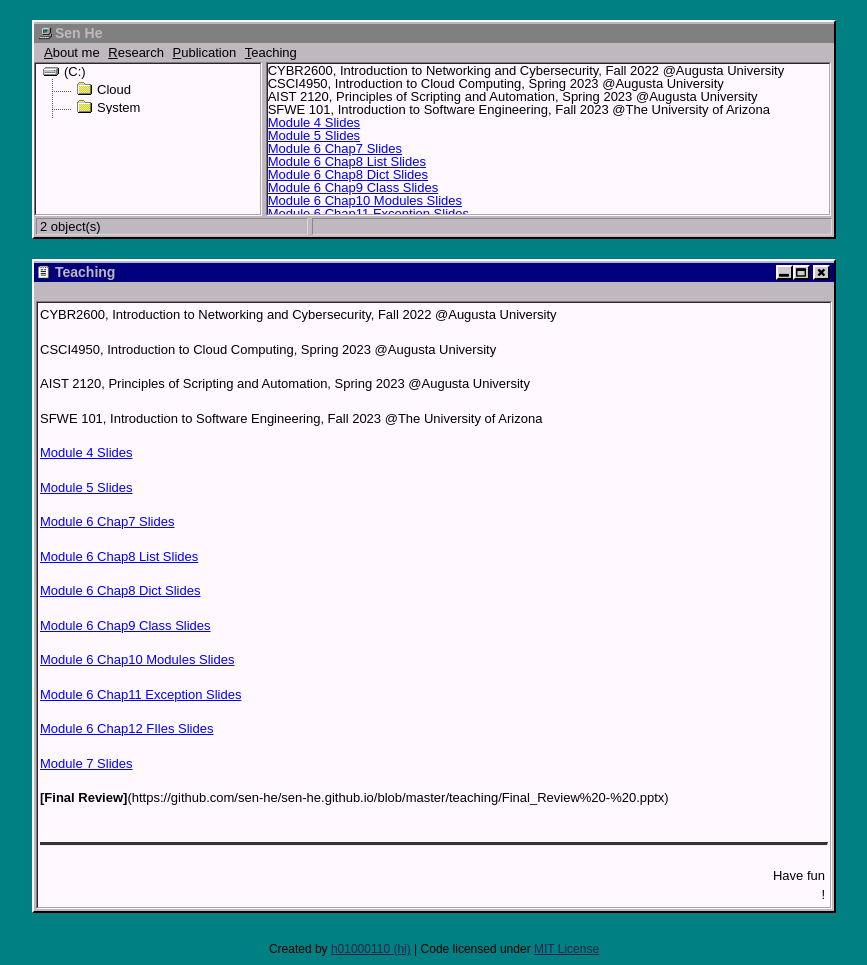
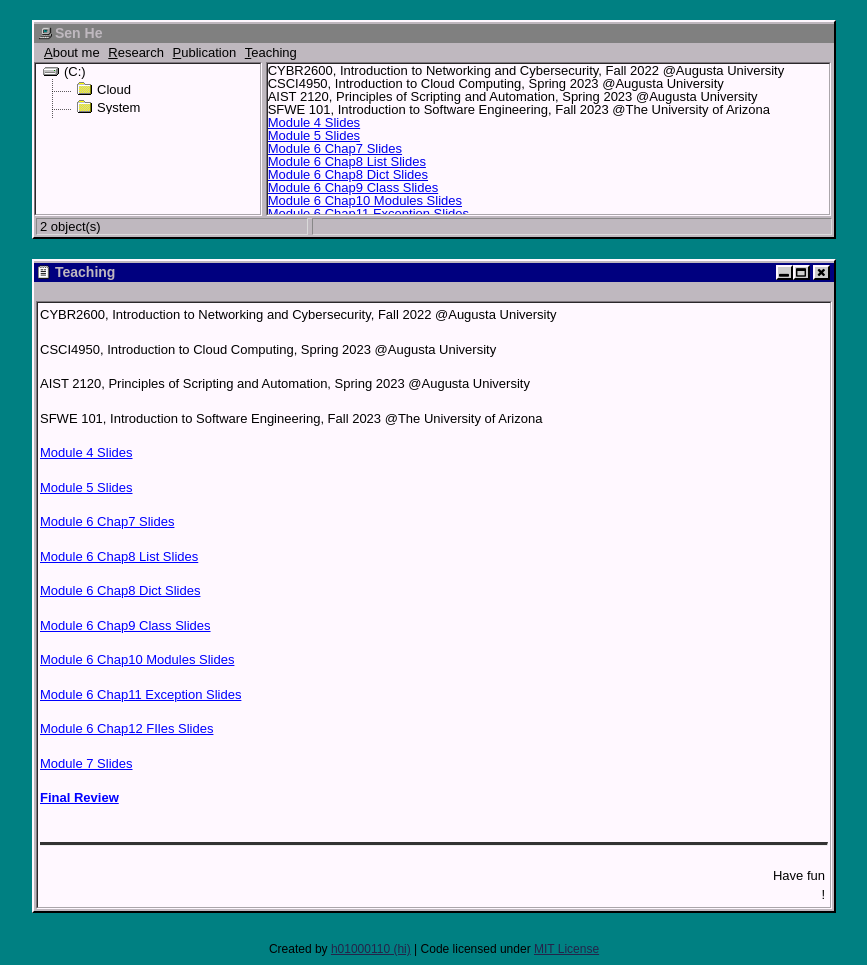
Before and after one commit to sen-he/sen-he.github.io, a Jekyll site: the page built from teaching/index.md, in a window 1280 px wide. Shown: the whole page, without its empty margins (206-1073 px from the left). Built offline with Jekyll 4.4.1, drawn with Linux system fonts in a browser that asks for light colours.

Commit message:
Update index.md

```diff
--- a/teaching/index.md
+++ b/teaching/index.md
@@ -32,4 +32,4 @@ title: Teaching
 
   [Module 7 Slides](https://github.com/sen-he/sen-he.github.io/blob/master/teaching/slides_mod7_DifferentTypesOfSoftwareTestingAndAlienInvasionSourceCode.pptx)
 
-  <strong>[Final Review]</strong>(https://github.com/sen-he/sen-he.github.io/blob/master/teaching/Final_Review%20-%20.pptx)
+  <strong>[Final Review](https://github.com/sen-he/sen-he.github.io/blob/master/teaching/Final_Review%20-%20.pptx)</strong>
```
